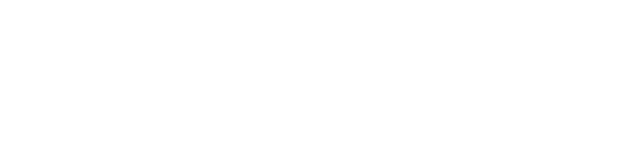
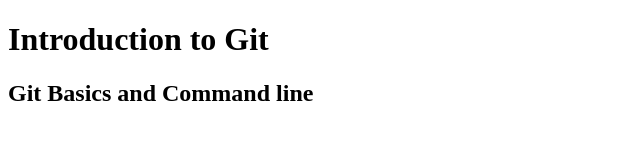
Before and after one commit to safeplace12345/github1, a plain HTML site: page index.html in a window 1280 px wide. Shown: the whole page, without its empty margins (0-640 px from the left). Drawn offline with Linux system fonts and the light colour scheme.

Commit message:
Add message

```diff
--- a/index.html
+++ b/index.html
@@ -4,6 +4,9 @@
         <title>Git Basic</title>
     </head>
     <body>
-
+        <h1>
+Introduction to Git
+    </h1>
+    <h2>Git Basics and Command line</h2>
     </body>
 </html>
```
